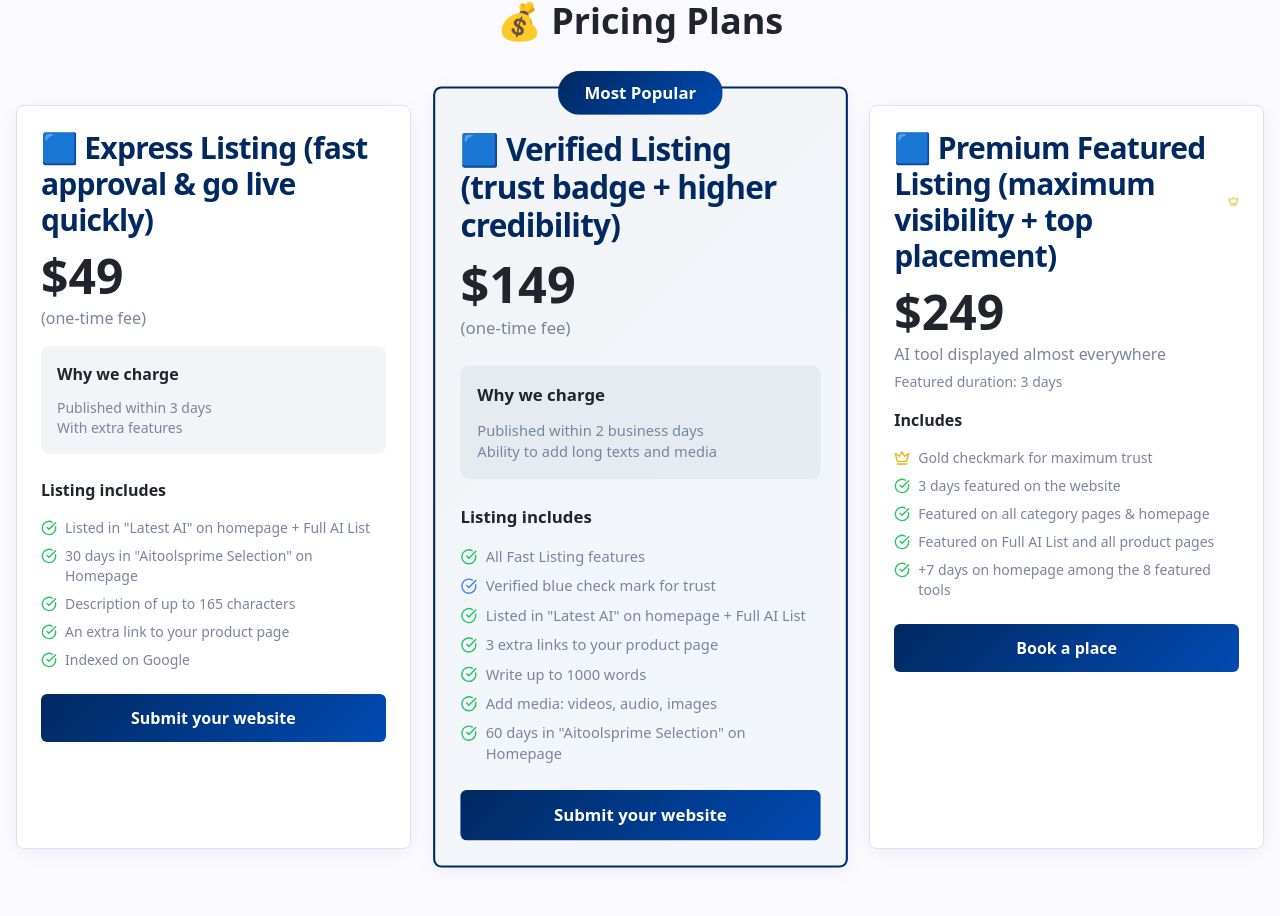
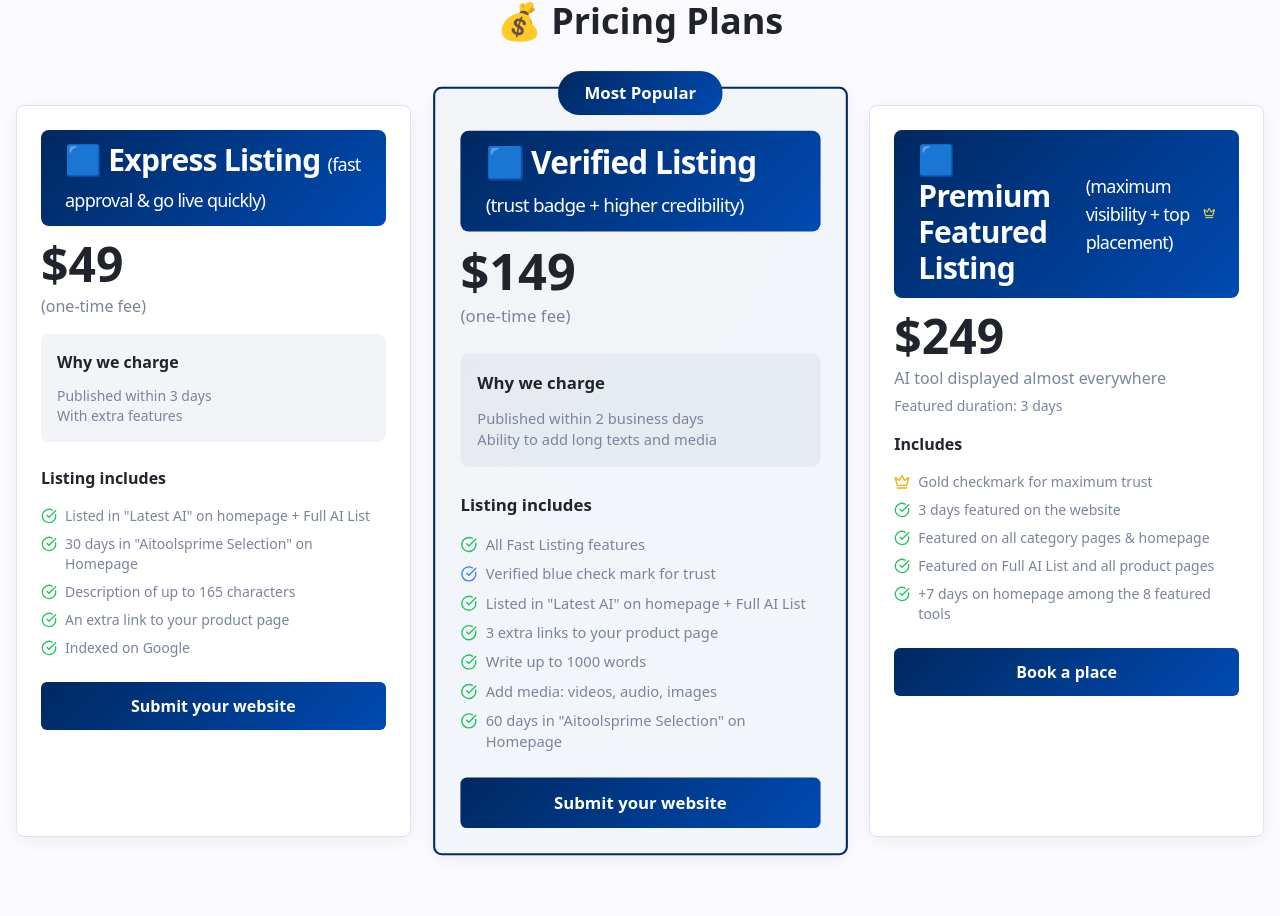
Before and after one commit to infospiderorbit/bright-ai-directory, a React (Vite) app: page /submit in a window 1280 px wide. Shown: the part 1312-2228 px from the top of the page. Built offline with nearby package versions, Linux system fonts and the light colour scheme.

Commit message:
Update pricing plan styling

```diff
--- a/src/pages/SubmitToolPage.tsx
+++ b/src/pages/SubmitToolPage.tsx
@@ -126,7 +126,9 @@ const SubmitToolPage = () => {
             <Card className="relative shadow-card hover:shadow-hover transition-smooth group animate-scale-in">
               <div className="absolute inset-0 gradient-secondary opacity-0 group-hover:opacity-100 transition-smooth"></div>
               <CardHeader className="relative z-10 pb-4">
-                <CardTitle className="text-3xl text-primary font-bold mb-2">🟦 Express Listing (fast approval & go live quickly)</CardTitle>
+                <CardTitle className="text-3xl text-white font-bold mb-2 px-6 py-3 rounded-lg" style={{background: 'var(--gradient-primary)'}}>
+                  🟦 Express Listing <span className="text-lg font-normal">(fast approval & go live quickly)</span>
+                </CardTitle>
                 <div className="text-5xl font-bold text-foreground mb-2">$49</div>
                 <CardDescription className="text-base">(one-time fee)</CardDescription>
               </CardHeader>
@@ -164,7 +166,9 @@ const SubmitToolPage = () => {
               </div>
               <div className="absolute inset-0 gradient-primary opacity-5 group-hover:opacity-10 transition-smooth"></div>
               <CardHeader className="pt-10 relative z-10">
-                <CardTitle className="text-3xl text-primary font-bold mb-2">🟦 Verified Listing (trust badge + higher credibility)</CardTitle>
+                <CardTitle className="text-3xl text-white font-bold mb-2 px-6 py-3 rounded-lg" style={{background: 'var(--gradient-primary)'}}>
+                  🟦 Verified Listing <span className="text-lg font-normal">(trust badge + higher credibility)</span>
+                </CardTitle>
                 <div className="text-5xl font-bold text-foreground mb-2">$149</div>
                 <CardDescription className="text-base">(one-time fee)</CardDescription>
               </CardHeader>
@@ -201,8 +205,8 @@ const SubmitToolPage = () => {
             <Card className="relative shadow-card hover:shadow-hover transition-smooth group animate-scale-in">
               <div className="absolute inset-0 gradient-secondary opacity-0 group-hover:opacity-100 transition-smooth"></div>
               <CardHeader className="relative z-10 pb-4">
-                <CardTitle className="text-3xl text-primary font-bold flex items-center gap-2 mb-2">
-                  🟦 Premium Featured Listing (maximum visibility + top placement) <Crown className="h-8 w-8 text-yellow-500 animate-float" />
+                <CardTitle className="text-3xl text-white font-bold flex items-center gap-2 mb-2 px-6 py-3 rounded-lg" style={{background: 'var(--gradient-primary)'}}>
+                  🟦 Premium Featured Listing <span className="text-lg font-normal">(maximum visibility + top placement)</span> <Crown className="h-8 w-8 text-yellow-300 animate-float" />
                 </CardTitle>
                 <div className="text-5xl font-bold text-foreground mb-2">$249</div>
                 <CardDescription className="text-base">AI tool displayed almost everywhere</CardDescription>
```
